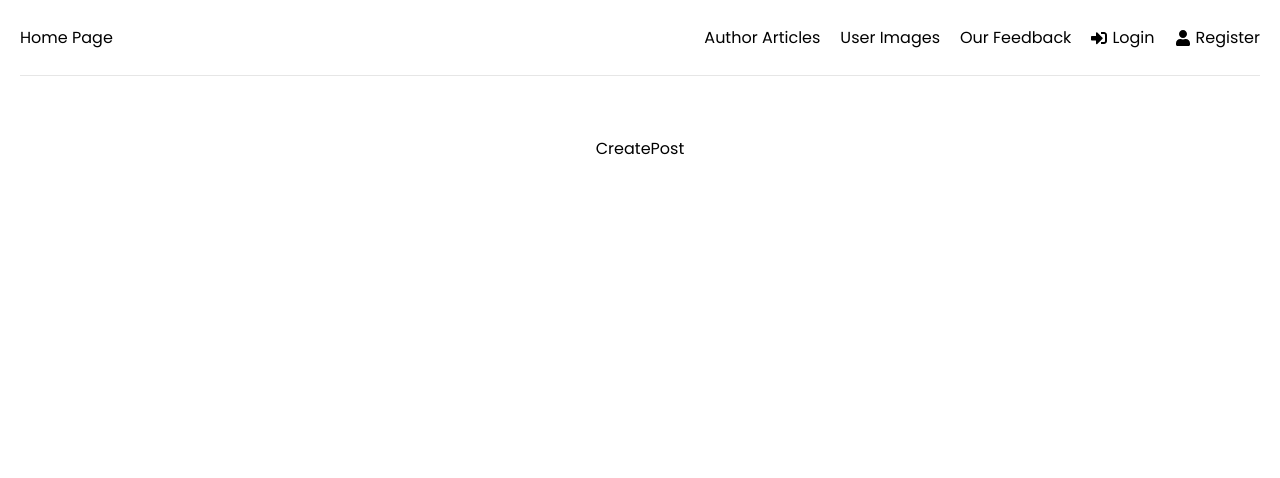
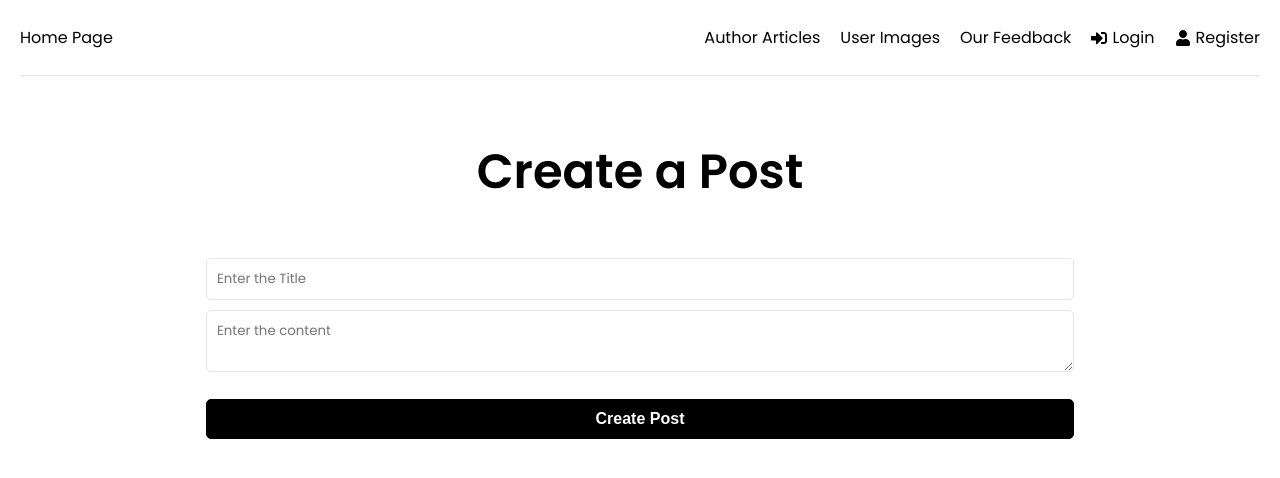
Before and after one commit to Ramith-D-Rodrigo/MERN_Group, a React (Create React App) app in the folder client/: page /createpost in a window 1280 px wide. Shown: the top 478 px of the page. Built offline with nearby package versions, Linux system fonts and the light colour scheme.

Commit message:
create post finished

```diff
--- a/client/src/components/Header.jsx
+++ b/client/src/components/Header.jsx
@@ -25,9 +25,9 @@ function Header() {
                     </Link>
                 </li>
             {window.localStorage.getItem('isLoggedIn') ? (
-                <div>
+                <>
                     <li>
-                        <Link to='/logout'>
+                        <Link to='/createpost'>
                             Add New Post
                             </Link>
                     </li>
@@ -37,7 +37,7 @@ function Header() {
                             <FaSignOutAlt/> Logout
                         </Link>
                     </li>
-                </div>
+                </>
 
 
             ) : (
--- a/client/src/pages/CreatePost.jsx
+++ b/client/src/pages/CreatePost.jsx
@@ -1,9 +1,84 @@
-import React from 'react'
+import {useState} from 'react'
+import axios from 'axios';
+import { toast } from "react-toastify";
+
 
 function CreatePost() {
-  return (
-    <div>CreatePost</div>
-  )
+
+    const [formData, setFormData] = useState({
+        title:'',
+        content: ''
+    })
+    const { title, content } = formData;
+
+    const onChange = (e) => {
+        setFormData((prevState) => ({
+        ...prevState,
+        [e.target.name]: e.target.value,
+        }));
+    };
+
+    const onSubmit = (e) => {
+        e.preventDefault();
+
+        if(title === '' || content === ''){
+            toast.error("Please enter post details");
+        }
+        else{
+            const articleData = {
+                title,
+                content
+            }
+
+            const authorToken = window.localStorage.authorToken;
+            const token = {
+                authorToken
+            }
+            axios.post('/authors/auth', token).then((res)=>{
+                axios.post('/articles/' + res.data.id, articleData).then((res2)=>{
+                    if(res2.data.status !== 200){
+                        toast.error("Error creating the post.");
+                    }
+                    else{
+                        toast.success("Successfully created the post");
+                    }
+                })
+            })
+        }
+
+    }
+
+    return (
+        <>
+        <section className="heading">
+            <h1>
+            Create a Post
+            </h1>
+        </section>
+
+        <section className="form">
+            <form onSubmit={onSubmit}>
+            <div className="form-group">
+                <input
+                type="text"
+                className="form-control"
+                id="title"
+                name="title"
+                placeholder="Enter the Title"
+                onChange={onChange}
+                value={title}
+                />
+                <textarea className='form-control' id='content' name='content' placeholder='Enter the content' onChange={onChange} value={content}></textarea>
+            </div>
+            <div className="form-group">
+                <button type="submit" className="btn btn-block">
+                Create Post
+                </button>
+            </div>
+            </form>
+        </section>
+        </>
+    )
 }
 
 export default CreatePost
--- a/client/src/pages/Login.jsx
+++ b/client/src/pages/Login.jsx
@@ -24,7 +24,7 @@ function Login() {
             email,
             password
         }
-        axios.post('/authors/auth', loginData).then((res)=>{
+        axios.post('/authors/login', loginData).then((res)=>{
             if(res.data.status !== 200){
                 toast.error(res.data.msg);
             }
```
Also changed, not shown: 2 other files (tests, documents, lock files or other folders).
